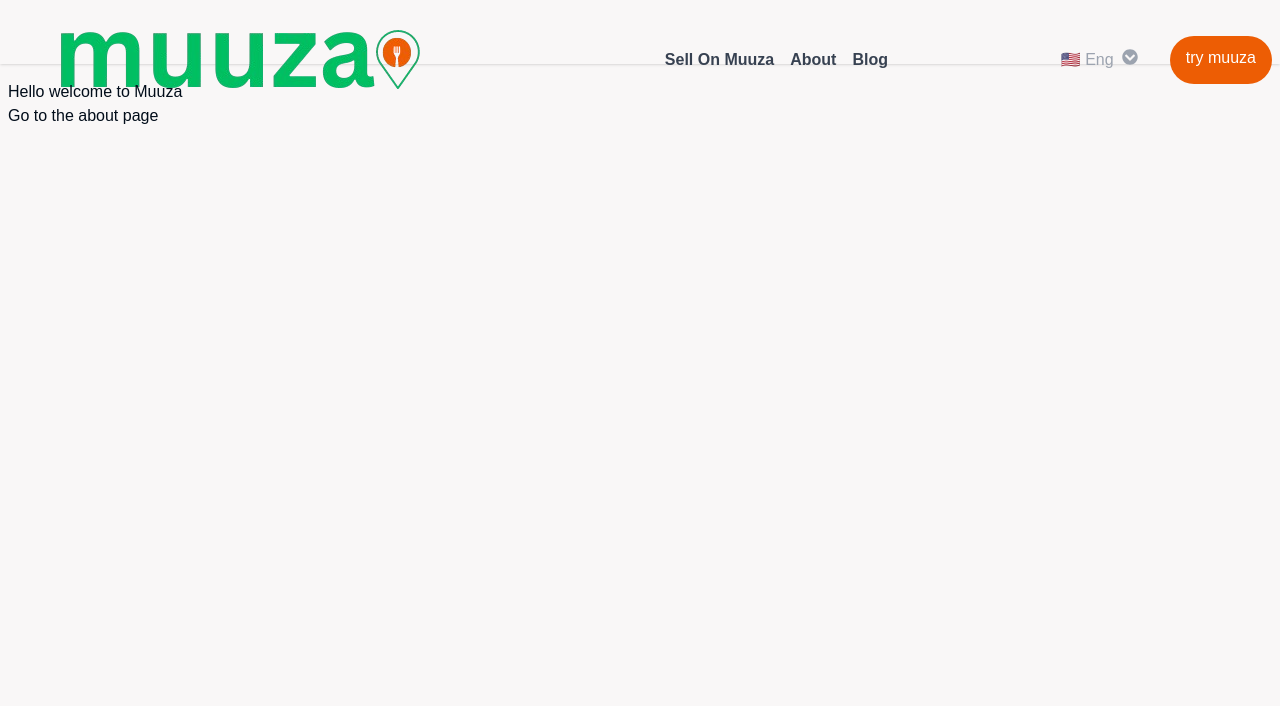
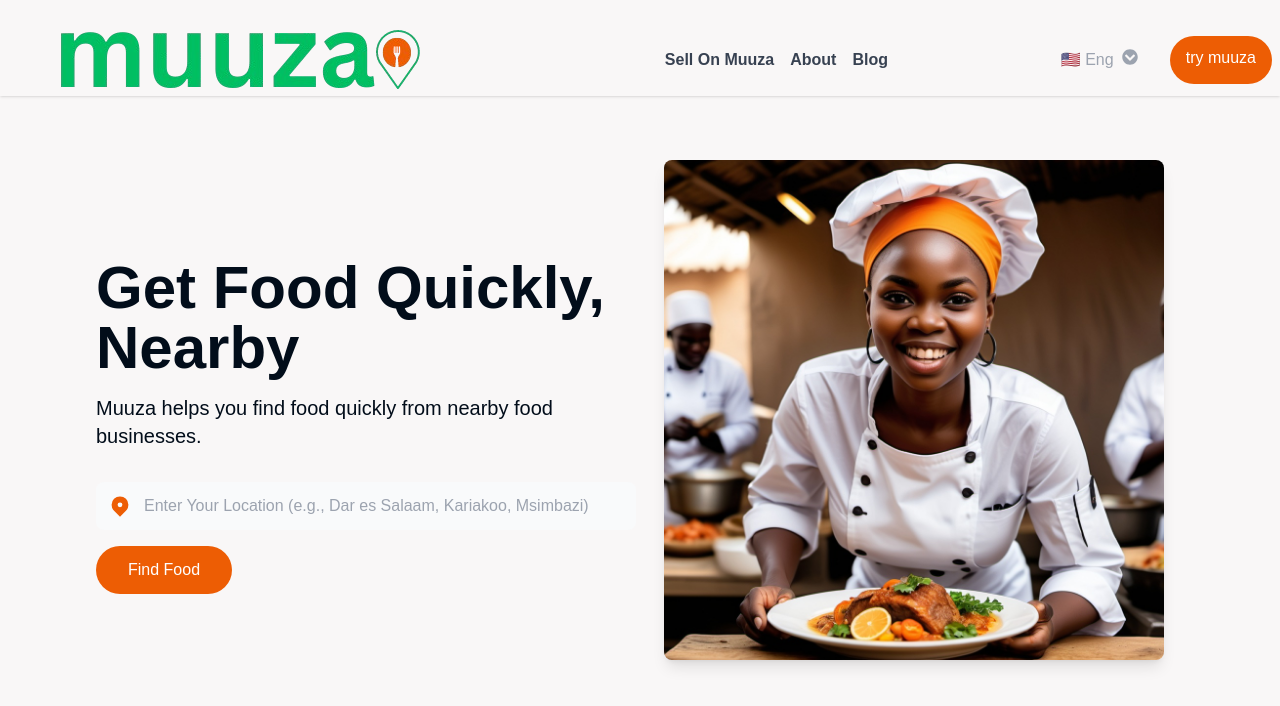
Before and after one commit to kayzo1903/Muuza, a Next.js app: page /en in a window 1280 px wide. Shown: the top 706 px of the page. Built offline with nearby package versions, Linux system fonts and the light colour scheme.

Commit message:
hero section introduced

```diff
--- a/app/[locale]/page.tsx
+++ b/app/[locale]/page.tsx
@@ -1,6 +1,7 @@
 import { useTranslations } from "next-intl";
 import { Link } from "../../i18n/routing";
 import Header from "../components/Header/HomeHeader";
+import Hero from "../components/Hero/Hero";
 
 export default function HomePage() {
   const t = useTranslations("HomePage");
@@ -8,10 +9,7 @@ export default function HomePage() {
     <main className="max-w-screen-2xl mx-auto">
       <div className="mx-auto ">
         <Header />
-        <div className="w-full py-4 px-2">
-          <h1>{t("title")}</h1>
-          <Link href="/dashboard">{t("about")}</Link>
-        </div>
+        <Hero />
       </div>
     </main>
   );
--- a/app/components/Header/HomeHeader.tsx
+++ b/app/components/Header/HomeHeader.tsx
@@ -18,7 +18,7 @@ const Header = () => {
   };
 
   return (
-    <header className="bg-background shadow w-full h-16 py-2">
+    <header className="bg-background shadow w-full h-24 py-2">
       <div className="flex items-center justify-between w-full">
         <div className="flex flex-nowrap items-center">
           {/* Mobile Menu Toggle */}
@@ -72,7 +72,7 @@ const Header = () => {
 
       {/* Mobile Navigation Menu with Slide-in Effect */}
       <div
-        className={`absolute top-16 left-0 h-full bg-background z-50 transform ${
+        className={`absolute top-24 left-0 h-full bg-background z-50 transform ${
           isOpen ? "translate-x-0" : "-translate-x-full"
         } transition-transform duration-300 ease-in-out w-full p-6 md:hidden bg-background`}
       >
--- /dev/null
+++ b/app/components/Hero/Hero.tsx
@@ -0,0 +1,58 @@
+import React from "react";
+import Image from "next/image";
+import { HiLocationMarker } from "react-icons/hi";
+import { useTranslations } from "next-intl"; // Import for handling translations
+import heroImage from "@/app/public/images/hero-image.png"; // Replace with your image
+
+const Hero = () => {
+  const t = useTranslations("HomePage"); // Use translation hook
+
+  return (
+    <section className="relative h-screen">
+      {/* Hero Content */}
+      <div className="relative z-10 flex flex-col lg:flex-row items-center justify-between h-fit lg:py-16 px-6 sm:px-12 lg:px-24 space-y-8 lg:space-y-0 lg:gap-2">
+
+        {/* Left Side: Headline and Call to Action */}
+        <div className="lg:w-1/2 flex flex-col items-start text-left mt-16 lg:mt-8">
+          <h1 className="text-4xl sm:text-5xl lg:text-6xl font-bold text-foreground leading-tight mb-4">
+            {t("heroTitle")}
+          </h1>
+          <p className="text-lg sm:text-xl text-foreground mb-8">
+            {t("heroDescription")}
+          </p>
+
+          {/* Call to Action */}
+          <form className="w-full relative">
+            <div className="relative">
+              <HiLocationMarker className="absolute left-3 top-6 transform -translate-y-1/2 text-secondcolor text-2xl" />
+              <input
+                type="text"
+                placeholder={t("placeholder")}
+                className="w-full px-2 py-3 pl-12 pr-4 mb-4 bg-gray-50 rounded-lg text-gray-800 focus:outline-none focus:ring-2 focus:ring-green-600"
+              />
+            </div>
+            <button
+              type="submit"
+              className="bg-secondcolor text-white py-3 px-8 rounded-full hover:bg-green-700 transition duration-300"
+            >
+              {t("ctaButton")}
+            </button>
+          </form>
+        </div>
+
+        {/* Right Side: Hero Image */}
+        <div className="lg:w-1/2 flex justify-center">
+          <Image
+            src={heroImage}
+            alt="Hero Image"
+            width={500}
+            height={400}
+            className="rounded-lg shadow-lg"
+          />
+        </div>
+      </div>
+    </section>
+  );
+};
+
+export default Hero;
--- a/messages/en.json
+++ b/messages/en.json
@@ -1,7 +1,11 @@
 {
   "HomePage": {
     "title": "Hello welcome to Muuza",
-    "about": "Go to the about page"
+    "about": "Go to the about page",
+    "heroTitle": "Get Food Quickly, Nearby",
+    "heroDescription": "Muuza helps you find food quickly from nearby food businesses.",
+    "placeholder": "Enter Your Location (e.g., Dar es Salaam, Kariakoo, Msimbazi)",
+    "ctaButton": "Find Food"
   },
   "Dashboard": {
     "title": "Welcome to Your Muuza Dashboard"
--- a/messages/sw.json
+++ b/messages/sw.json
@@ -1,7 +1,11 @@
 {
   "HomePage": {
     "title": "Hello! karibu muuza",
-    "about": "nenda kwa dashibodi yako"
+    "about": "nenda kwa dashibodi yako",
+    "heroTitle": "Pata Chakula Kwa Haraka, Karibu Na Wewe",
+    "heroDescription": "Muuza inakusaidia kupata chakula kwa haraka kutoka biashara za chakula za karibu.",
+    "placeholder": "Ingiza Eneo Lako (Mfano: Dar es Salaam, Kariakoo, Msimbazi)",
+    "ctaButton": "Tafuta Chakula"
   },
   "Dashboard": {
     "title": "karibu kwa Muuza Dashbodi"
```
Also changed, not shown: app/public/images/hero-bg.jpg (added), app/public/images/hero-image.png (added).
